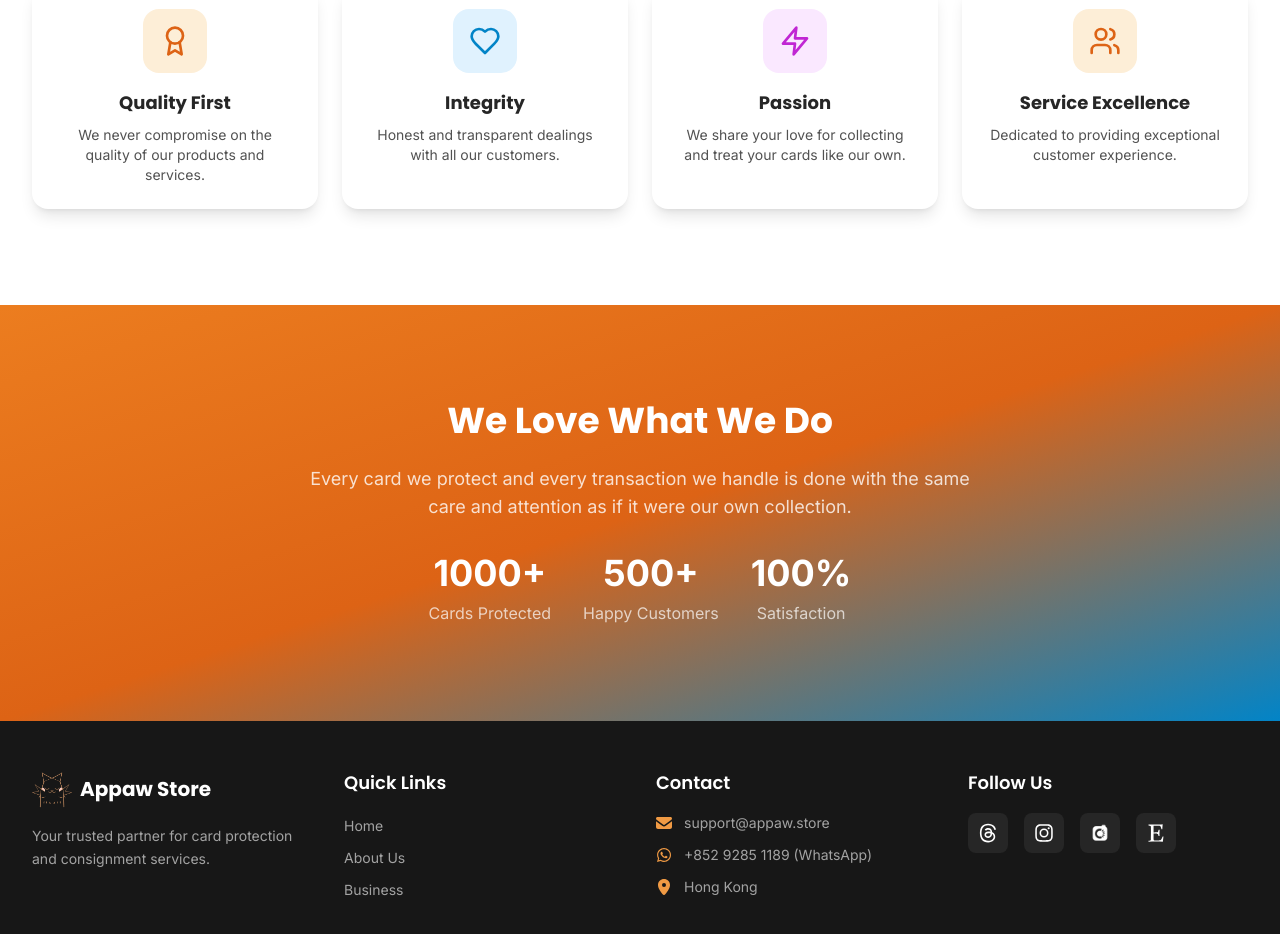
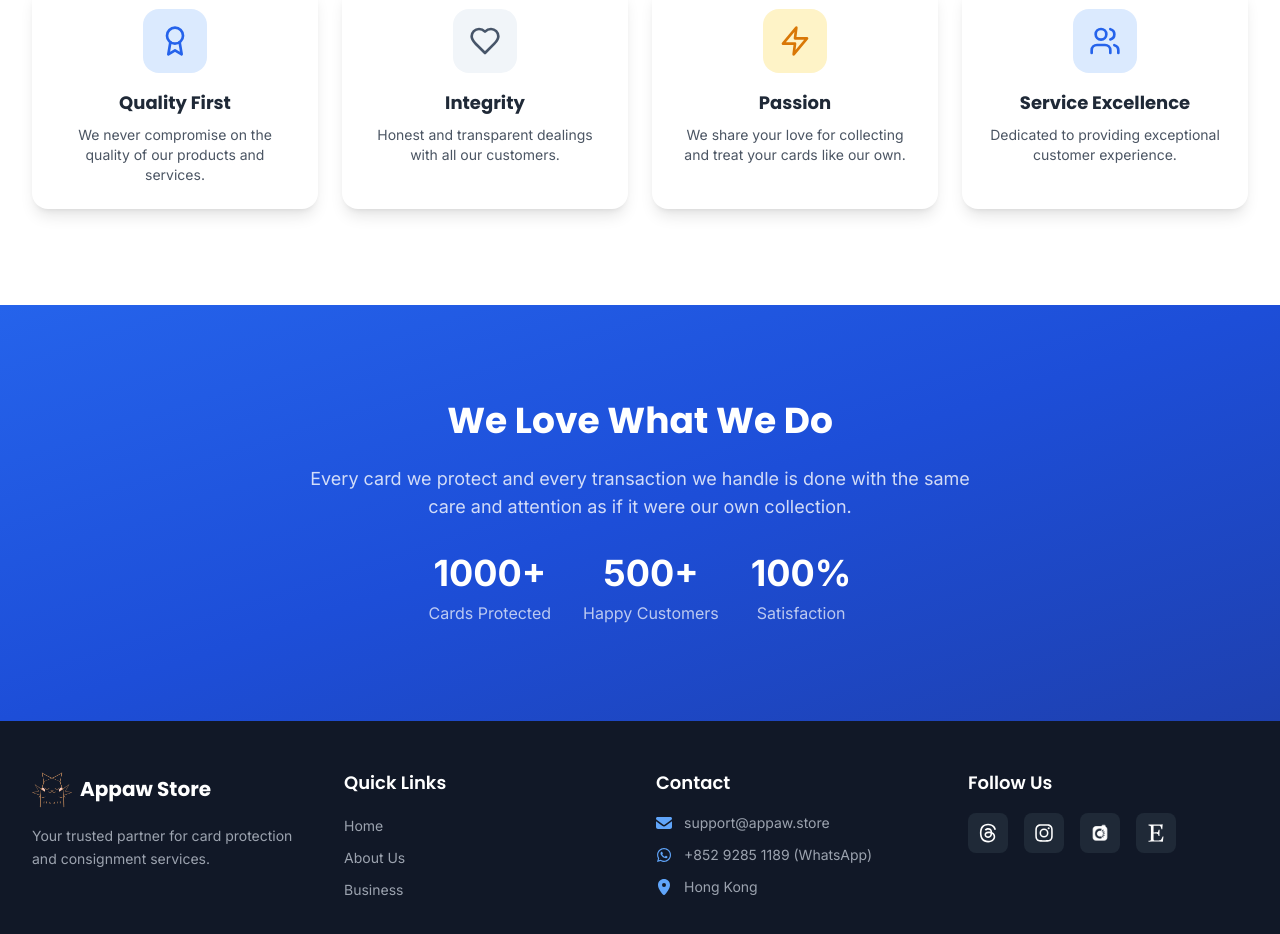
Before and after one commit to Qyinx/appaw.github.io, a Next.js app: page /about in a window 1280 px wide. Shown: the part 1860-2794 px from the top of the page. Built offline with nearby package versions, Linux system fonts and the light colour scheme.

Commit message:
updated.

```diff
--- a/src/components/layout/Header.tsx
+++ b/src/components/layout/Header.tsx
@@ -1,6 +1,6 @@
 'use client';
 
-import React, { useState } from 'react';
+import React, { useState, useEffect } from 'react';
 import Link from 'next/link';
 import Image from 'next/image';
 import { Menu, X, Globe } from 'lucide-react';
@@ -9,7 +9,16 @@ import { getImagePath } from '@/lib/utils';
 
 export default function Header() {
   const [isMenuOpen, setIsMenuOpen] = useState(false);
+  const [isScrolled, setIsScrolled] = useState(false);
   const { language, setLanguage, t } = useLanguage();
+
+  useEffect(() => {
+    const handleScroll = () => {
+      setIsScrolled(window.scrollY > 20);
+    };
+    window.addEventListener('scroll', handleScroll);
+    return () => window.removeEventListener('scroll', handleScroll);
+  }, []);
 
   const navLinks = [
     { href: '/', label: t.nav.home },
@@ -22,30 +31,34 @@ export default function Header() {
   };
 
   return (
-    <header className="fixed top-0 left-0 right-0 z-50 bg-white/95 backdrop-blur-sm shadow-sm">
+    <header className={`fixed top-0 left-0 right-0 z-50 transition-all duration-300 ${
+      isScrolled
+        ? 'bg-white/95 backdrop-blur-md shadow-md'
+        : 'bg-white/80 backdrop-blur-sm'
+    }`}>
       <div className="max-w-7xl mx-auto px-4 sm:px-6 lg:px-8">
         <div className="flex items-center justify-between h-16">
           {/* Logo */}
-          <Link href="/" className="flex items-center space-x-2">
+          <Link href="/" className="flex items-center space-x-2 group">
             <Image
               src={getImagePath('/images/logo.png')}
               alt="Appaw Store Logo"
               width={40}
               height={40}
-              className="rounded-lg"
+              className="rounded-lg group-hover:scale-105 transition-transform duration-200"
             />
-            <span className="font-display font-bold text-xl text-neutral-800">
+            <span className="font-display font-bold text-xl text-neutral-800 group-hover:text-primary-600 transition-colors duration-200">
               Appaw Store
             </span>
           </Link>
 
           {/* Desktop Navigation */}
-          <nav className="hidden md:flex items-center space-x-8">
+          <nav className="hidden md:flex items-center space-x-1">
             {navLinks.map((link) => (
               <Link
                 key={link.href}
                 href={link.href}
-                className="text-neutral-600 hover:text-primary-600 font-medium transition-colors duration-200"
+                className="px-4 py-2 text-neutral-600 hover:text-primary-600 font-medium transition-colors duration-200 rounded-lg hover:bg-primary-50"
               >
                 {link.label}
               </Link>
@@ -53,22 +66,22 @@ export default function Header() {
           </nav>
 
           {/* Language Switcher & Mobile Menu Button */}
-          <div className="flex items-center space-x-4">
+          <div className="flex items-center space-x-3">
             {/* Language Switcher */}
             <button
               onClick={toggleLanguage}
-              className="flex items-center space-x-1 px-3 py-2 rounded-lg bg-neutral-100 hover:bg-neutral-200 transition-colors duration-200"
+              className="flex items-center space-x-1.5 px-3 py-2 rounded-lg bg-primary-50 hover:bg-primary-100 border border-primary-200 transition-all duration-200"
               aria-label="Toggle language"
             >
-              <Globe className="w-4 h-4 text-neutral-600" />
-              <span className="text-sm font-medium text-neutral-700">
+              <Globe className="w-4 h-4 text-primary-600" />
+              <span className="text-sm font-medium text-primary-700">
                 {language === 'en' ? '中文' : 'EN'}
               </span>
             </button>
 
             {/* Mobile Menu Button */}
             <button
-              className="md:hidden p-2 rounded-lg hover:bg-neutral-100 transition-colors duration-200"
+              className="md:hidden p-2 rounded-lg hover:bg-primary-50 transition-colors duration-200"
               onClick={() => setIsMenuOpen(!isMenuOpen)}
               aria-label="Toggle menu"
             >
@@ -83,13 +96,13 @@ export default function Header() {
 
         {/* Mobile Navigation */}
         {isMenuOpen && (
-          <div className="md:hidden py-4 border-t border-neutral-200">
-            <nav className="flex flex-col space-y-2">
+          <div className="md:hidden py-4 border-t border-neutral-200 bg-white/95 backdrop-blur-md">
+            <nav className="flex flex-col space-y-1">
               {navLinks.map((link) => (
                 <Link
                   key={link.href}
                   href={link.href}
-                  className="px-4 py-2 text-neutral-600 hover:text-primary-600 hover:bg-neutral-50 rounded-lg font-medium transition-colors duration-200"
+                  className="px-4 py-3 text-neutral-600 hover:text-primary-600 hover:bg-primary-50 rounded-lg font-medium transition-colors duration-200"
                   onClick={() => setIsMenuOpen(false)}
                 >
                   {link.label}
--- a/src/i18n/zh.ts
+++ b/src/i18n/zh.ts
@@ -38,7 +38,7 @@ export const zh: Translations = {
     },
     cta: {
       title: '準備好升級您的展示了嗎？',
-      description: '立即加入購物車，為您的收藏掫上裝甲！',
+      description: '立即加入購物車，為您的收藏披上裝甲！',
       button: '立即購買',
       shopUrl: 'https://www.carousell.com.hk/u/appaw.store/',
     },
--- a/src/styles/globals.css
+++ b/src/styles/globals.css
@@ -10,7 +10,7 @@
   }
 
   body {
-    @apply font-sans text-neutral-800 bg-neutral-50 antialiased;
+    @apply font-sans text-neutral-800 bg-white antialiased;
   }
 
   h1, h2, h3, h4, h5, h6 {
@@ -28,15 +28,27 @@
   }
 
   .gradient-text {
-    @apply bg-clip-text text-transparent bg-gradient-to-r from-primary-600 to-secondary-600;
+    @apply bg-clip-text text-transparent bg-gradient-to-r from-primary-600 to-primary-800;
   }
 
   .gradient-bg {
-    @apply bg-gradient-to-br from-primary-500 via-primary-600 to-secondary-600;
+    @apply bg-gradient-to-br from-primary-600 via-primary-700 to-primary-800;
   }
 
   .card-shadow {
-    box-shadow: 0 10px 40px -10px rgba(0, 0, 0, 0.1);
+    box-shadow: 0 10px 40px -10px rgba(30, 64, 175, 0.15);
+  }
+
+  .card-hover {
+    @apply transition-all duration-300 hover:shadow-xl hover:shadow-primary-100/50 hover:-translate-y-1;
+  }
+
+  .glass {
+    @apply bg-white/80 backdrop-blur-md border border-white/20;
+  }
+
+  .text-gradient-primary {
+    @apply bg-clip-text text-transparent bg-gradient-to-r from-primary-600 via-primary-700 to-primary-800;
   }
 }
 
@@ -49,15 +61,43 @@
 /* Custom animations */
 @keyframes float {
   0%, 100% {
-    transform: translateY(0);
+    transform: translateY(0) rotate(var(--tw-rotate, 0deg));
   }
   50% {
-    transform: translateY(-10px);
+    transform: translateY(-15px) rotate(var(--tw-rotate, 0deg));
+  }
+}
+
+@keyframes shimmer {
+  0% {
+    background-position: -200% 0;
+  }
+  100% {
+    background-position: 200% 0;
+  }
+}
+
+@keyframes pulse-glow {
+  0%, 100% {
+    box-shadow: 0 0 0 0 rgba(30, 64, 175, 0.2);
+  }
+  50% {
+    box-shadow: 0 0 20px 10px rgba(30, 64, 175, 0.1);
   }
 }
 
 .animate-float {
-  animation: float 3s ease-in-out infinite;
+  animation: float 4s ease-in-out infinite;
+}
+
+.animate-shimmer {
+  background: linear-gradient(90deg, transparent, rgba(255,255,255,0.4), transparent);
+  background-size: 200% 100%;
+  animation: shimmer 2s infinite;
+}
+
+.animate-pulse-glow {
+  animation: pulse-glow 3s ease-in-out infinite;
 }
 
 /* Scrollbar styling */
@@ -70,9 +110,9 @@
 }
 
 ::-webkit-scrollbar-thumb {
-  @apply bg-neutral-300 rounded-full;
+  @apply bg-primary-300 rounded-full;
 }
 
 ::-webkit-scrollbar-thumb:hover {
-  @apply bg-neutral-400;
+  @apply bg-primary-400;
 }
--- a/tailwind.config.js
+++ b/tailwind.config.js
@@ -8,61 +8,61 @@ module.exports = {
   theme: {
     extend: {
       colors: {
-        // Primary brand colors - warm and inviting for pet store
+        // Primary brand colors - Modern Blue (Trust & Professional)
         primary: {
-          50: '#fef7ee',
-          100: '#fdeed7',
-          200: '#f9d9ae',
-          300: '#f5be7a',
-          400: '#f09a44',
-          500: '#ec7d1f',
-          600: '#dd6315',
-          700: '#b74a13',
-          800: '#923b18',
-          900: '#763316',
-          950: '#40180a',
+          50: '#eff6ff',
+          100: '#dbeafe',
+          200: '#bfdbfe',
+          300: '#93c5fd',
+          400: '#60a5fa',
+          500: '#3b82f6',
+          600: '#2563eb',
+          700: '#1d4ed8',
+          800: '#1e40af',
+          900: '#1e3a8a',
+          950: '#172554',
         },
-        // Secondary colors - calm and trustworthy
+        // Secondary colors - Silver/Slate (Modern & Sleek)
         secondary: {
-          50: '#f0f9ff',
-          100: '#e0f2fe',
-          200: '#bae6fd',
-          300: '#7dd3fc',
-          400: '#38bdf8',
-          500: '#0ea5e9',
-          600: '#0284c7',
-          700: '#0369a1',
-          800: '#075985',
-          900: '#0c4a6e',
-          950: '#082f49',
+          50: '#f8fafc',
+          100: '#f1f5f9',
+          200: '#e2e8f0',
+          300: '#cbd5e1',
+          400: '#94a3b8',
+          500: '#64748b',
+          600: '#475569',
+          700: '#334155',
+          800: '#1e293b',
+          900: '#0f172a',
+          950: '#020617',
         },
-        // Accent colors
+        // Accent colors - Gold (Premium touch)
         accent: {
-          50: '#fdf4ff',
-          100: '#fae8ff',
-          200: '#f5d0fe',
-          300: '#f0abfc',
-          400: '#e879f9',
-          500: '#d946ef',
-          600: '#c026d3',
-          700: '#a21caf',
-          800: '#86198f',
-          900: '#701a75',
-          950: '#4a044e',
+          50: '#fffbeb',
+          100: '#fef3c7',
+          200: '#fde68a',
+          300: '#fcd34d',
+          400: '#fbbf24',
+          500: '#f59e0b',
+          600: '#d97706',
+          700: '#b45309',
+          800: '#92400e',
+          900: '#78350f',
+          950: '#451a03',
         },
-        // Neutral colors
+        // Neutral colors - Clean grays
         neutral: {
-          50: '#fafafa',
-          100: '#f5f5f5',
-          200: '#e5e5e5',
-          300: '#d4d4d4',
-          400: '#a3a3a3',
-          500: '#737373',
-          600: '#525252',
-          700: '#404040',
-          800: '#262626',
-          900: '#171717',
-          950: '#0a0a0a',
+          50: '#f9fafb',
+          100: '#f3f4f6',
+          200: '#e5e7eb',
+          300: '#d1d5db',
+          400: '#9ca3af',
+          500: '#6b7280',
+          600: '#4b5563',
+          700: '#374151',
+          800: '#1f2937',
+          900: '#111827',
+          950: '#030712',
         },
       },
       fontFamily: {
@@ -73,6 +73,8 @@ module.exports = {
         'fade-in': 'fadeIn 0.5s ease-in-out',
         'slide-up': 'slideUp 0.5s ease-out',
         'bounce-slow': 'bounce 2s infinite',
+        'float': 'float 3s ease-in-out infinite',
+        'pulse-slow': 'pulse 3s ease-in-out infinite',
       },
       keyframes: {
         fadeIn: {
@@ -83,6 +85,10 @@ module.exports = {
           '0%': { transform: 'translateY(20px)', opacity: '0' },
           '100%': { transform: 'translateY(0)', opacity: '1' },
         },
+        float: {
+          '0%, 100%': { transform: 'translateY(0)' },
+          '50%': { transform: 'translateY(-10px)' },
+        },
       },
     },
   },
```
Also changed, not shown: src/app/page.tsx (+139 -101 lines).
